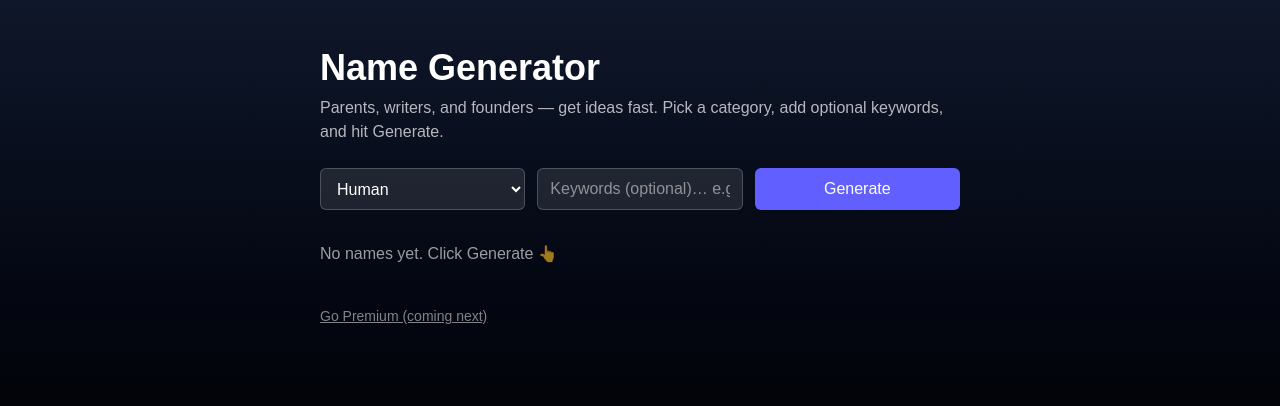
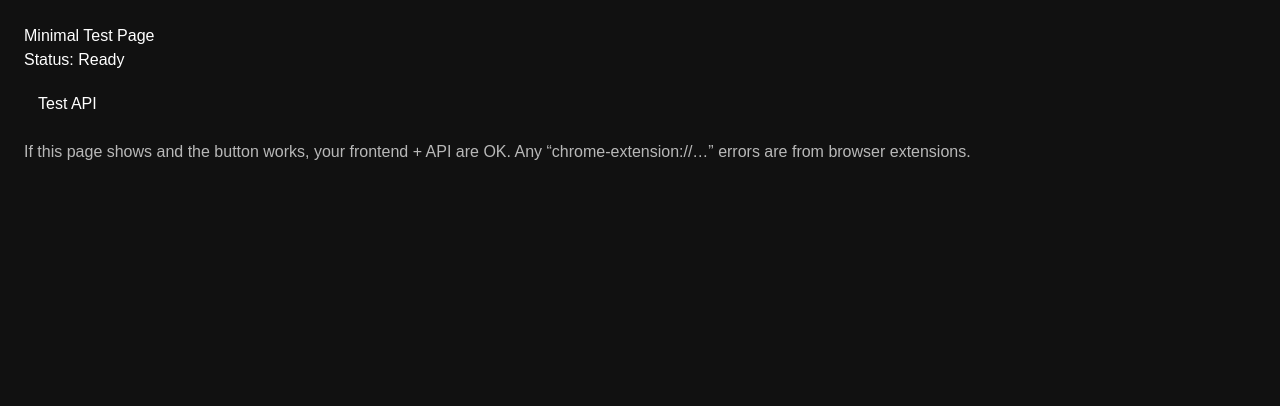
Before and after one commit to wyncole69/namegen-site, a Next.js app: page / in a window 1280 px wide. Shown: the top 406 px of the page. Built offline with nearby package versions, Linux system fonts and the light colour scheme.

Commit message:
Update page.tsx

```diff
--- a/app/page.tsx
+++ b/app/page.tsx
@@ -1,168 +1,35 @@
 "use client";
-
 import { useState } from "react";
 
-type Category = "Human" | "Brand" | "Pet" | "Character";
+export default function Home() {
+  const [msg, setMsg] = useState("Ready");
 
-export default function Home() {
-  const [category, setCategory] = useState<Category>("Human");
-  const [keywords, setKeywords] = useState("");
-  const [loading, setLoading] = useState(false);
-  const [names, setNames] = useState<string[]>([]);
-  const [error, setError] = useState<string | null>(null);
-
-  // Seed lists for MVP (non-API categories)
-  const brandSeeds = ["Fluxora", "BrightNest", "NovaMint", "Kindora", "Verdiant"];
-  const petSeeds = ["Milo", "Luna", "Buddy", "Bella", "Coco", "Rocky", "Daisy"];
-  const characterSeeds = ["Aelric", "Mirella", "Torren", "Lyra", "Kael", "Seraphine"];
-
-  async function handleGenerate() {
-    setLoading(true);
-    setError(null);
+  async function testApi() {
+    setMsg("Calling API…");
     try {
-      if (category === "Human") {
-        const res = await fetch("/api/random-people", { cache: "no-store" });
-        if (!res.ok) throw new Error("API failed");
-        const data = await res.json();
-        setNames(Array.isArray(data.names) ? data.names : []);
-      } else if (category === "Brand") {
-        setNames(pickTen(applyKeywordHint(brandSeeds, keywords)));
-      } else if (category === "Pet") {
-        setNames(pickTen(applyKeywordHint(petSeeds, keywords)));
-      } else {
-        setNames(pickTen(applyKeywordHint(characterSeeds, keywords)));
-      }
-    } catch (e: any) {
+      const res = await fetch("/api/random-people", { cache: "no-store" });
+      const data = await res.json();
+      setMsg(`Got ${Array.isArray(data.names) ? data.names.length : 0} names`);
+      console.log("Names:", data.names);
+      alert(`Success! Received ${data.names.length} names.`);
+    } catch (e) {
       console.error(e);
-      setNames([]);
-      setError("Oops — couldn’t get names. Try again.");
-    } finally {
-      setLoading(false);
+      setMsg("API error (see console)");
+      alert("API error — check console");
     }
   }
 
-  function pickTen(list: string[]) {
-    return shuffle(list).slice(0, 10);
-  }
-
-  function applyKeywordHint(list: string[], kw: string) {
-    if (!kw.trim()) return list;
-    const k = kw.trim();
-    const extended = list.map((n) =>
-      Math.random() > 0.5 ? `${capitalize(k)} ${n}` : `${n} ${capitalize(k)}`
-    );
-    return [...list, ...extended];
-  }
-
-  function shuffle<T>(arr: T[]) {
-    return [...arr].sort(() => Math.random() - 0.5);
-  }
-
-  function capitalize(s: string) {
-    return s ? s[0].toUpperCase() + s.slice(1) : s;
-  }
-
-  async function copyToClipboard(text: string) {
-    try {
-      await navigator.clipboard.writeText(text);
-      alert("Copied!");
-    } catch {
-      alert("Couldn’t copy — try selecting and copying manually.");
-    }
-  }
-
-  function openDotComSearch(name: string) {
-    const q = encodeURIComponent(name.replace(/\s+/g, "") + ".com");
-    window.open(
-      `https://www.namecheap.com/domains/registration/results/?domain=${q}`,
-      "_blank"
-    );
-  }
-
   return (
-    <main className="min-h-screen bg-gradient-to-b from-[#0f172a] to-black text-white">
-      <div className="mx-auto max-w-2xl px-4 py-12">
-        <h1 className="text-3xl md:text-4xl font-semibold">Name Generator</h1>
-        <p className="mt-2 text-white/70">
-          Parents, writers, and founders — get ideas fast. Pick a category, add optional keywords, and hit Generate.
-        </p>
-
-        {/* Controls */}
-        <div className="mt-6 grid grid-cols-1 md:grid-cols-3 gap-3">
-          <select
-            className="rounded-md bg-white/10 border border-white/20 px-3 py-2"
-            value={category}
-            onChange={(e) => setCategory(e.target.value as Category)}
-          >
-            <option value="Human">Human</option>
-            <option value="Brand">Brand</option>
-            <option value="Pet">Pet</option>
-            <option value="Character">Character</option>
-          </select>
-
-          <input
-            className="rounded-md bg-white/10 border border-white/20 px-3 py-2"
-            placeholder="Keywords (optional)… e.g., nature, bold"
-            value={keywords}
-            onChange={(e) => setKeywords(e.target.value)}
-          />
-
-          <button
-            onClick={handleGenerate}
-            disabled={loading}
-            className="rounded-md bg-indigo-500 hover:bg-indigo-600 active:bg-indigo-700 transition px-4 py-2 font-medium disabled:opacity-60"
-          >
-            {loading ? "Generating…" : "Generate"}
-          </button>
-        </div>
-
-        {/* Error */}
-        {error && (
-          <div className="mt-4 rounded-md bg-red-500/20 border border-red-400/40 px-3 py-2 text-red-100">
-            {error}
-          </div>
-        )}
-
-        {/* Results */}
-        <div className="mt-8 space-y-3">
-          {names.length === 0 && !error && (
-            <div className="text-white/60">No names yet. Click Generate 👆</div>
-          )}
-
-          {names.map((n, i) => {
-            const clean = n.trim().replace(/\s+/g, " ");
-            return (
-              <div
-                key={`${clean}-${i}`} // stable key to avoid hydration issues
-                className="flex items-center justify-between rounded-lg border border-white/15 bg-white/5 px-4 py-3"
-              >
-                <span className="text-lg">{clean}</span>
-                <div className="flex items-center gap-2">
-                  <button
-                    onClick={() => copyToClipboard(clean)}
-                    className="rounded-md bg-white/10 hover:bg-white/20 px-3 py-1.5"
-                  >
-                    Copy
-                  </button>
-                  <button
-                    onClick={() => openDotComSearch(clean)}
-                    className="rounded-md bg-white/10 hover:bg-white/20 px-3 py-1.5"
-                  >
-                    Check .com
-                  </button>
-                </div>
-              </div>
-            );
-          })}
-        </div>
-
-        {/* Simple footer */}
-        <div className="mt-10 text-sm text-white/50">
-          <a className="underline hover:text-white" href="https://stripe.com" target="_blank">
-            Go Premium (coming next)
-          </a>
-        </div>
-      </div>
+    <main style={{ minHeight: "100vh", padding: 24, background: "#111", color: "#fff" }}>
+      <h1>Minimal Test Page</h1>
+      <p>Status: {msg}</p>
+      <button onClick={testApi} style={{ padding: "8px 14px", marginTop: 12 }}>
+        Test API
+      </button>
+      <p style={{ marginTop: 16, opacity: 0.7 }}>
+        If this page shows and the button works, your frontend + API are OK.
+        Any “chrome-extension://…” errors are from browser extensions.
+      </p>
     </main>
   );
 }
```
